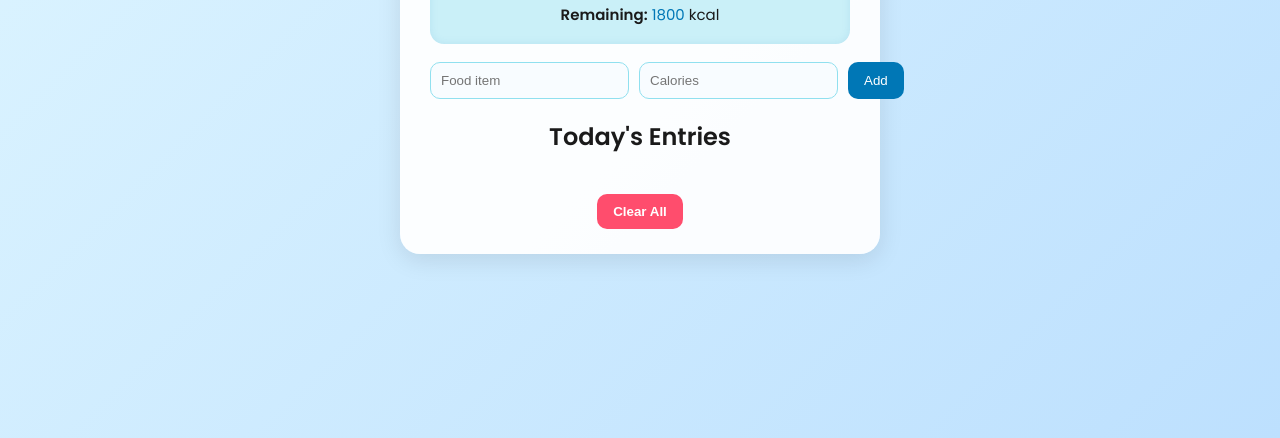
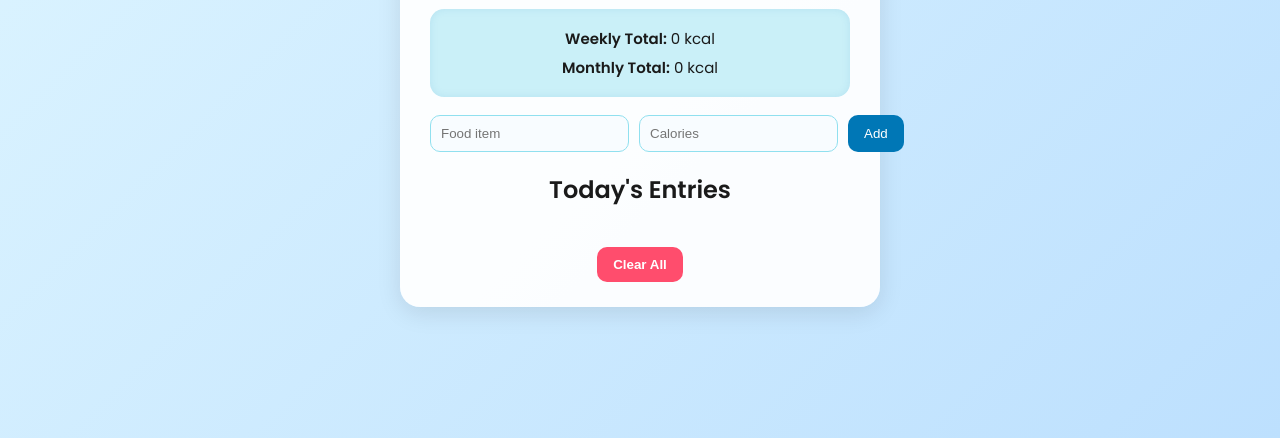
Before and after one commit to PallavBishi/Calorie_tracker, a plain HTML site: page index.html in a window 1280 px wide. Shown: the part 362-800 px from the top of the page. Drawn offline with Linux system fonts and the light colour scheme.

Commit message:
Update index.html

```diff
--- a/index.html
+++ b/index.html
@@ -12,10 +12,16 @@
     <h1>🍽️ My Calorie Tracker</h1>
 
     <div class="summary">
-      <p><strong>Daily Limit:</strong> <span id="limit">1800</span> kcal</p>
-      <p><strong>Consumed:</strong> <span id="consumed">0</span> kcal</p>
-      <p><strong>Remaining:</strong> <span id="remaining">1800</span> kcal</p>
-    </div>
+  <p><strong>Daily Limit:</strong> <span id="limit">1800</span> kcal</p>
+  <p><strong>Consumed:</strong> <span id="consumed">0</span> kcal</p>
+  <p><strong>Remaining:</strong> <span id="remaining">1800</span> kcal</p>
+</div>
+
+<div class="summary extra">
+  <p><strong>Weekly Total:</strong> <span id="weekly-total">0</span> kcal</p>
+  <p><strong>Monthly Total:</strong> <span id="monthly-total">0</span> kcal</p>
+</div>
+
 
     <div class="input-section">
       <input type="text" id="food" placeholder="Food item">
```
